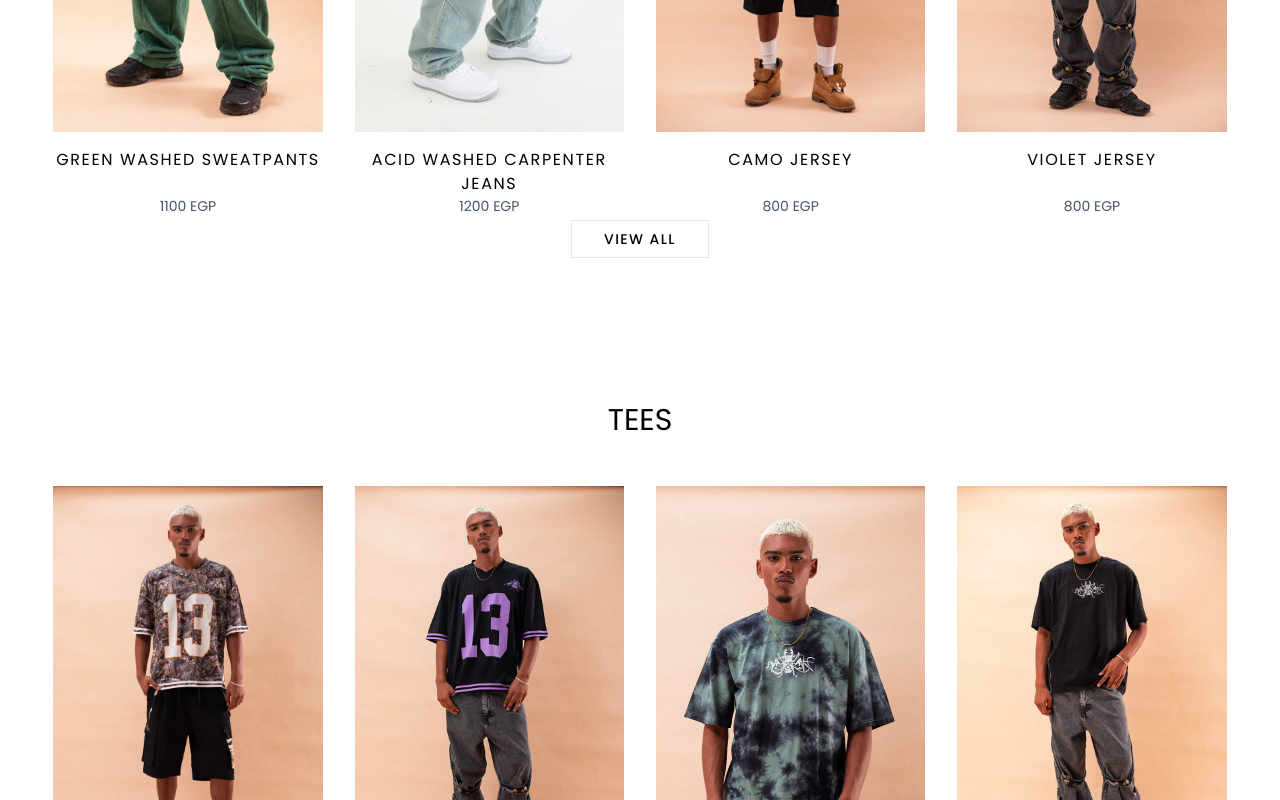
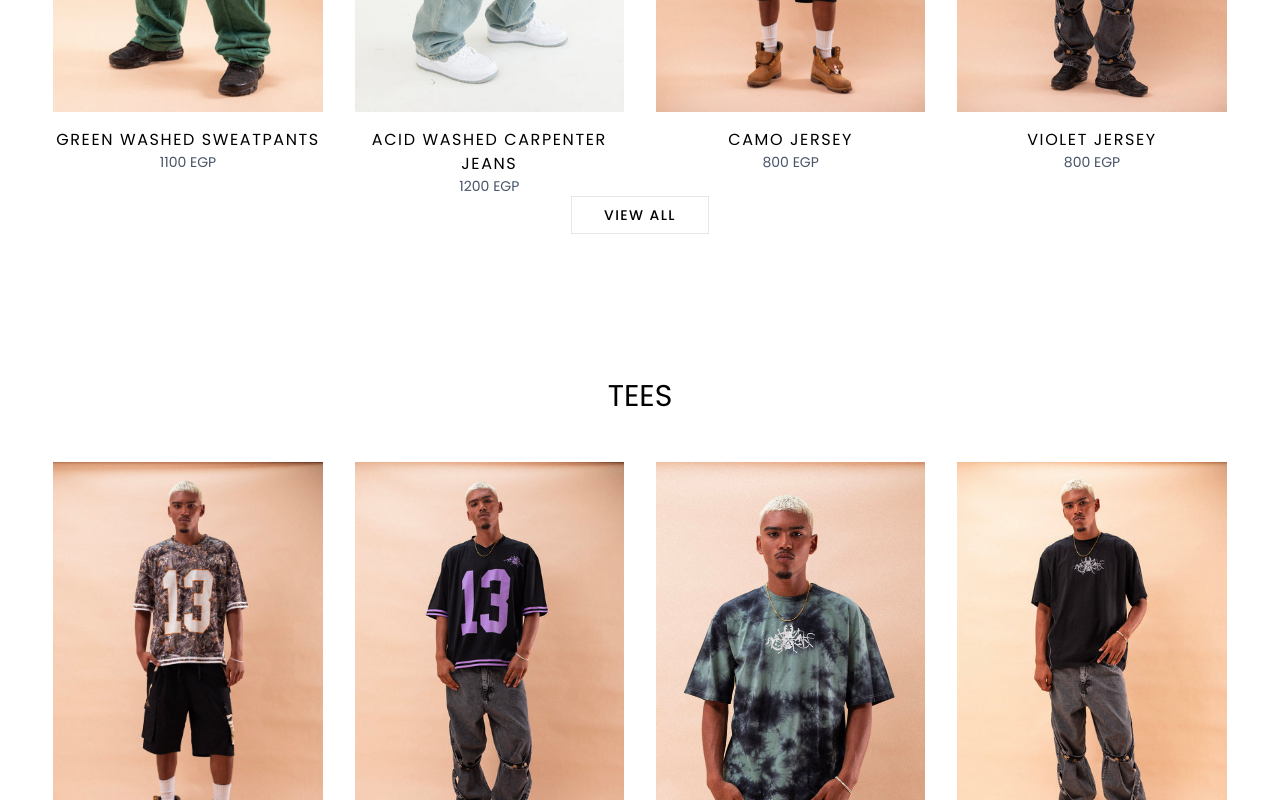
Before and after one commit to abdolrhman-mo/client-jeetsha, a Next.js app: page / in a window 1280 px wide. Shown: the part 1400-2200 px from the top of the page. Built offline with nearby package versions, Linux system fonts and the light colour scheme; a web font is replaced by a local one.

Commit message:
commited

```diff
--- a/app/ui/components/product.tsx
+++ b/app/ui/components/product.tsx
@@ -68,7 +68,7 @@ export default function Product({
                             />
                         </motion.div>
                     </div>
-                    <div className='row-span-5 sm:row-span-2 text-center grid grid-rows-3'>
+                    <div className='row-span-5 sm:row-span-2 text-center'>
                         <h4
                             className='uppercase text-md tracking-widest row-span-2'
                             >
```
